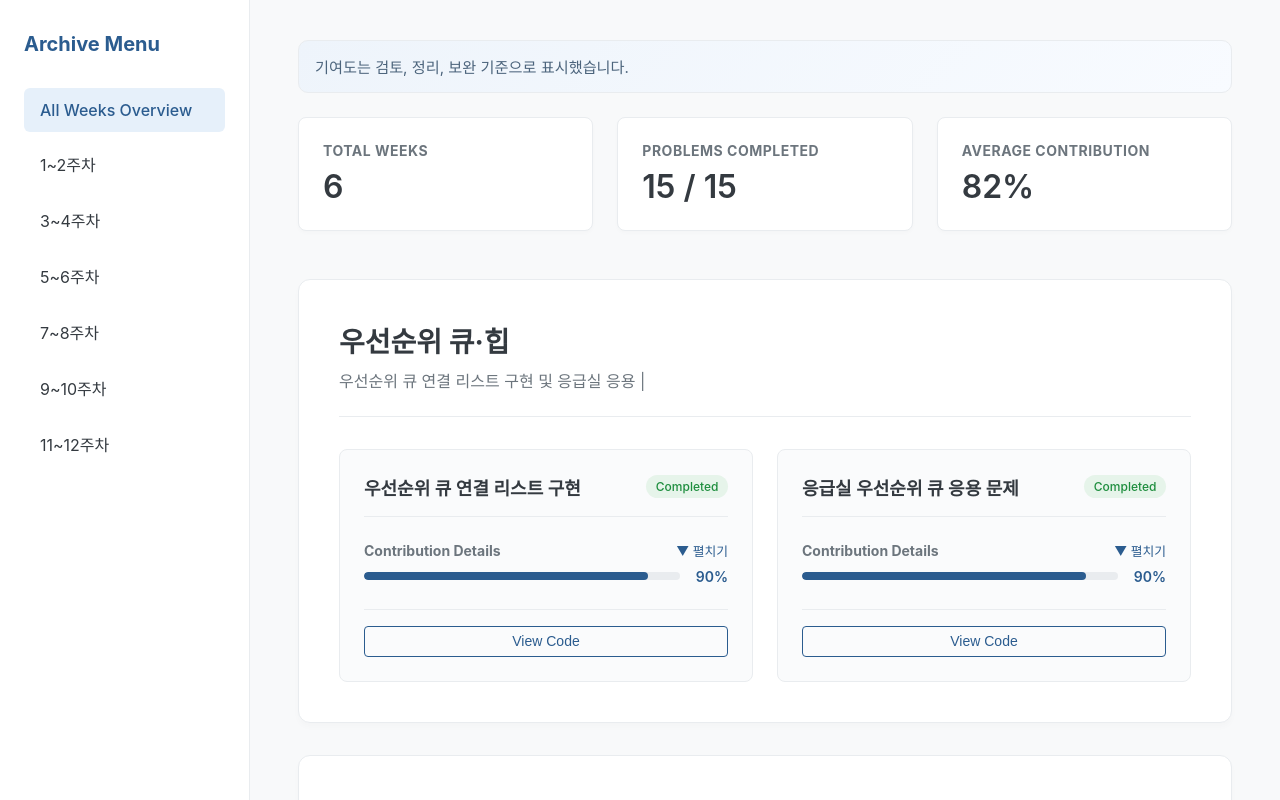
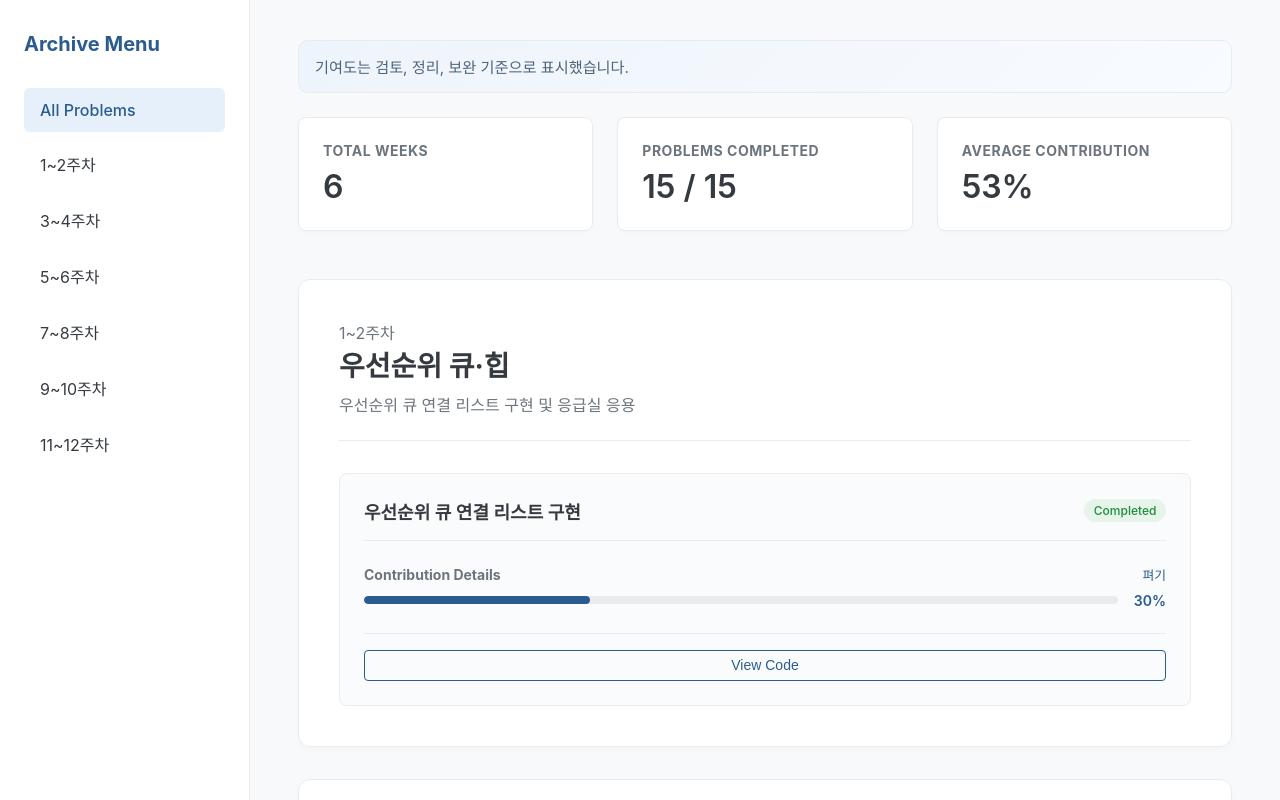
Before and after one commit to codecodebot/Code-Archive, a React (Vite) app: page / in a window 1280 px wide. Shown: the top 800 px of the page. Built offline with nearby package versions, Linux system fonts and the light colour scheme.

Commit message:
Split notebook problems into individual cards

```diff
--- a/src/App.jsx
+++ b/src/App.jsx
@@ -17,23 +17,30 @@ const ProblemCard = ({ problem }) => {
 
       <div className="contribution-section">
         <div
-          style={{ display: 'flex', justifyContent: 'space-between', alignItems: 'center', cursor: 'pointer', marginBottom: '0.5rem' }}
+          style={{
+            display: 'flex',
+            justifyContent: 'space-between',
+            alignItems: 'center',
+            cursor: 'pointer',
+            marginBottom: '0.5rem',
+          }}
           onClick={() => setShowContribution(!showContribution)}
         >
           <h4 style={{ margin: 0 }}>Contribution Details</h4>
-          <span style={{ fontSize: '0.8rem', color: '#2b5c8f' }}>{showContribution ? '▲ 접기' : '▼ 펼치기'}</span>
+          <span style={{ fontSize: '0.8rem', color: '#2b5c8f' }}>
+            {showContribution ? '접기' : '펴기'}
+          </span>
         </div>
 
         {showContribution && (
-          <p className="contribution-desc" style={{ marginTop: '0.5rem' }}>{problem.contribution}</p>
+          <p className="contribution-desc" style={{ marginTop: '0.5rem' }}>
+            {problem.contribution}
+          </p>
         )}
 
         <div className="progress-container" style={{ marginTop: showContribution ? '1rem' : '0.5rem' }}>
           <div className="progress-bar-bg">
-            <div
-              className="progress-bar-fill"
-              style={{ width: `${problem.percentage}%` }}
-            ></div>
+            <div className="progress-bar-fill" style={{ width: `${problem.percentage}%` }} />
           </div>
           <span className="progress-text">{problem.percentage}%</span>
         </div>
@@ -52,14 +59,15 @@ const ProblemCard = ({ problem }) => {
                 fontWeight: '500',
                 fontSize: '0.875rem',
                 transition: 'all 0.2s',
-                width: '100%'
+                width: '100%',
               }}
             >
               {showCode ? 'Hide Code' : 'View Code'}
             </button>
 
             {showCode && (
-              <pre style={{
+              <pre
+                style={{
                   background: '#282c34',
                   color: '#abb2bf',
                   padding: '1rem',
@@ -67,8 +75,9 @@ const ProblemCard = ({ problem }) => {
                   overflowX: 'auto',
                   fontSize: '0.85rem',
                   marginTop: '1rem',
-                maxHeight: '300px'
-              }}>
+                  maxHeight: '300px',
+                }}
+              >
                 <code>{problem.code}</code>
               </pre>
             )}
@@ -79,19 +88,16 @@ const ProblemCard = ({ problem }) => {
   );
 };
 
-const WeekCard = ({ data }) => {
+const ProblemSection = ({ item }) => {
   return (
-    <div className="week-section">
+    <section className="week-section problem-section">
       <div className="week-header">
-        <h2>{data.title}</h2>
-        <p>{data.concept} | {data.files.join(', ')}</p>
+        <p className="week-label">{item.week}</p>
+        <h2>{item.weekTitle}</h2>
+        <p>{item.weekConcept}</p>
       </div>
-      <div className="problems-grid">
-        {data.problems.map(p => (
-          <ProblemCard key={p.id} problem={p} />
-        ))}
-      </div>
-    </div>
+      <ProblemCard problem={item.problem} />
+    </section>
   );
 };
 
@@ -104,7 +110,7 @@ const Sidebar = ({ weeks, activeWeek, setActiveWeek }) => {
           className={`nav-item ${activeWeek === 'All' ? 'active' : ''}`}
           onClick={() => setActiveWeek('All')}
         >
-          All Weeks Overview
+          All Problems
         </li>
         {weeks.map(w => (
           <li
@@ -155,9 +161,19 @@ const TopSummary = ({ data }) => {
 const App = () => {
   const [activeWeek, setActiveWeek] = useState('All');
 
-  const displayData = activeWeek === 'All'
-    ? dummyData
-    : dummyData.filter(d => d.week === activeWeek);
+  const flatProblems = dummyData.flatMap(week =>
+    week.problems.map(problem => ({
+      week: week.week,
+      weekTitle: week.title,
+      weekConcept: week.concept,
+      problem,
+    }))
+  );
+
+  const displayData =
+    activeWeek === 'All'
+      ? flatProblems
+      : flatProblems.filter(item => item.week === activeWeek);
 
   const weekNumbers = dummyData.map(d => d.week);
 
@@ -172,8 +188,8 @@ const App = () => {
       <main className="main-content">
         {activeWeek === 'All' && <TopSummary data={dummyData} />}
 
-        {displayData.map(weekData => (
-          <WeekCard key={weekData.week} data={weekData} />
+        {displayData.map(item => (
+          <ProblemSection key={item.problem.id} item={item} />
         ))}
       </main>
     </div>
```
Also changed, not shown: src/data.js. Lines whose indentation alone changed are shown as unchanged.
